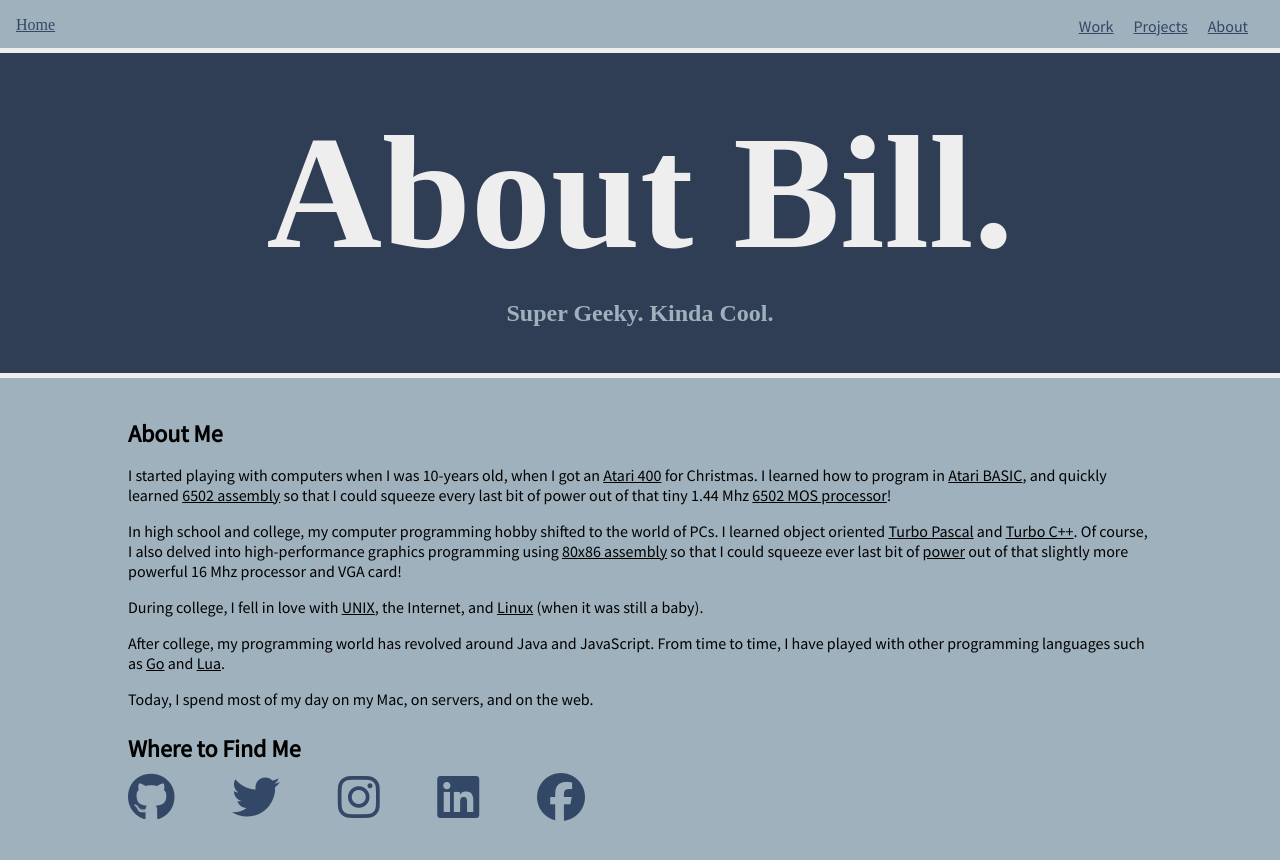
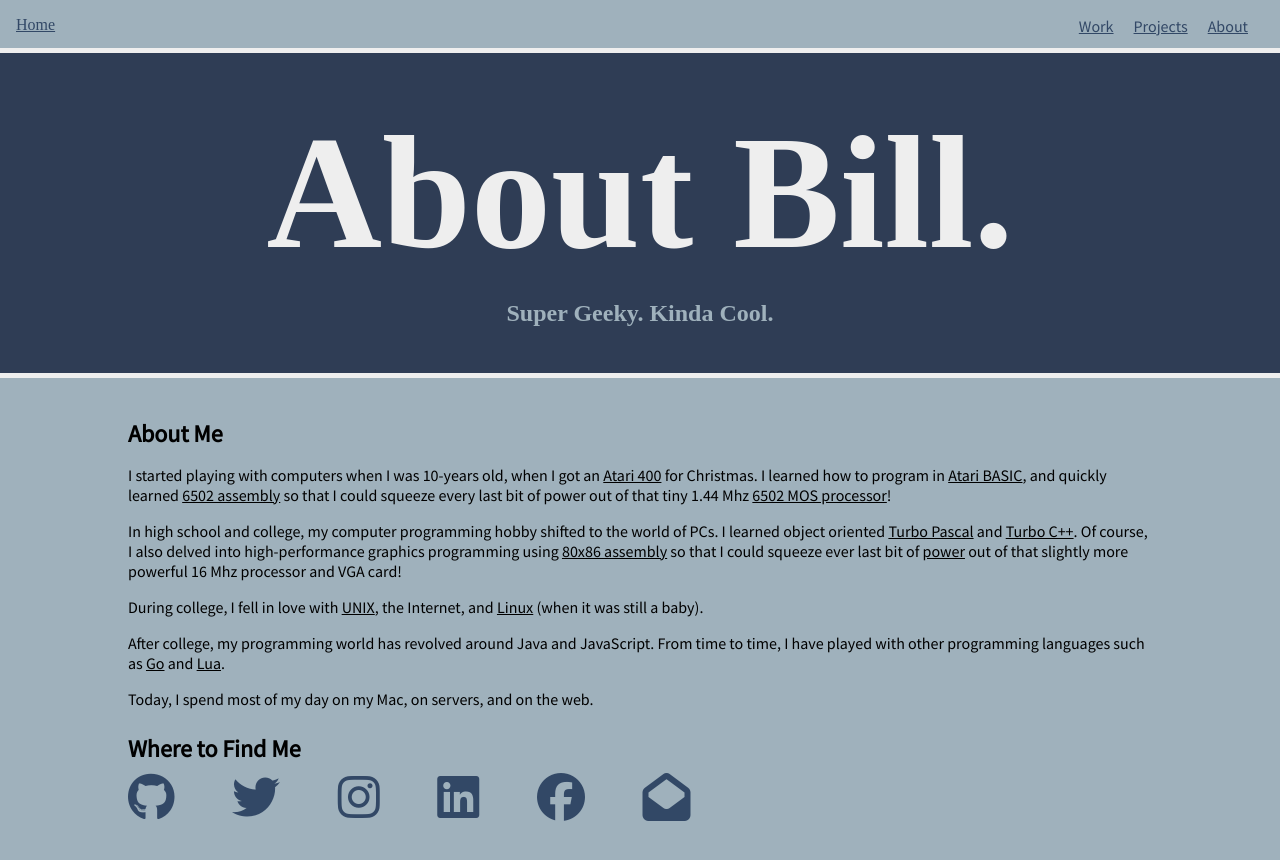
Before and after one commit to billkratzer/thekratzers-website-old, a Jekyll site: the page built from about.html, in a window 1280 px wide. Shown: the top 860 px of the page. Built offline with Jekyll 4.4.1, drawn with Linux system fonts in a browser that asks for light colours; nearby versions of some CDN libraries; some web fonts are replaced.

Commit message:
Adding email icon

```diff
--- a/about.html
+++ b/about.html
@@ -63,7 +63,11 @@ css_file: about.css
                     <i class="fab fa-facebook"></i>
                 </a>
             </li>
-
+            <li>
+                <a target="_blank" href="mailto:bill@thekratzers.com">
+                    <i class="fas fa-envelope-open"></i>
+                </a>
+            </li>
         </ul>
     </div>
 </div>
```
